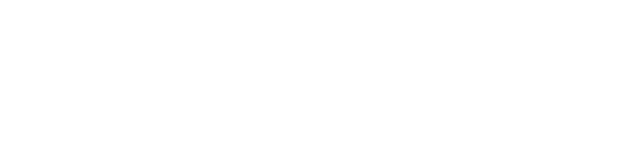
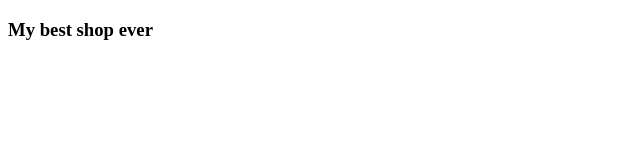
Before and after one commit to markbarla/shop, a plain HTML site: page index.html in a window 1280 px wide. Shown: the whole page, without its empty margins (0-640 px from the left). Drawn offline with Linux system fonts and the light colour scheme.

Commit message:
shop - added titele

```diff
--- a/index.html
+++ b/index.html
@@ -6,6 +6,6 @@
     <title>Document</title>
 </head>
 <body>
-
+    <h3>My best shop ever</h3>
 </body>
 </html>
```
